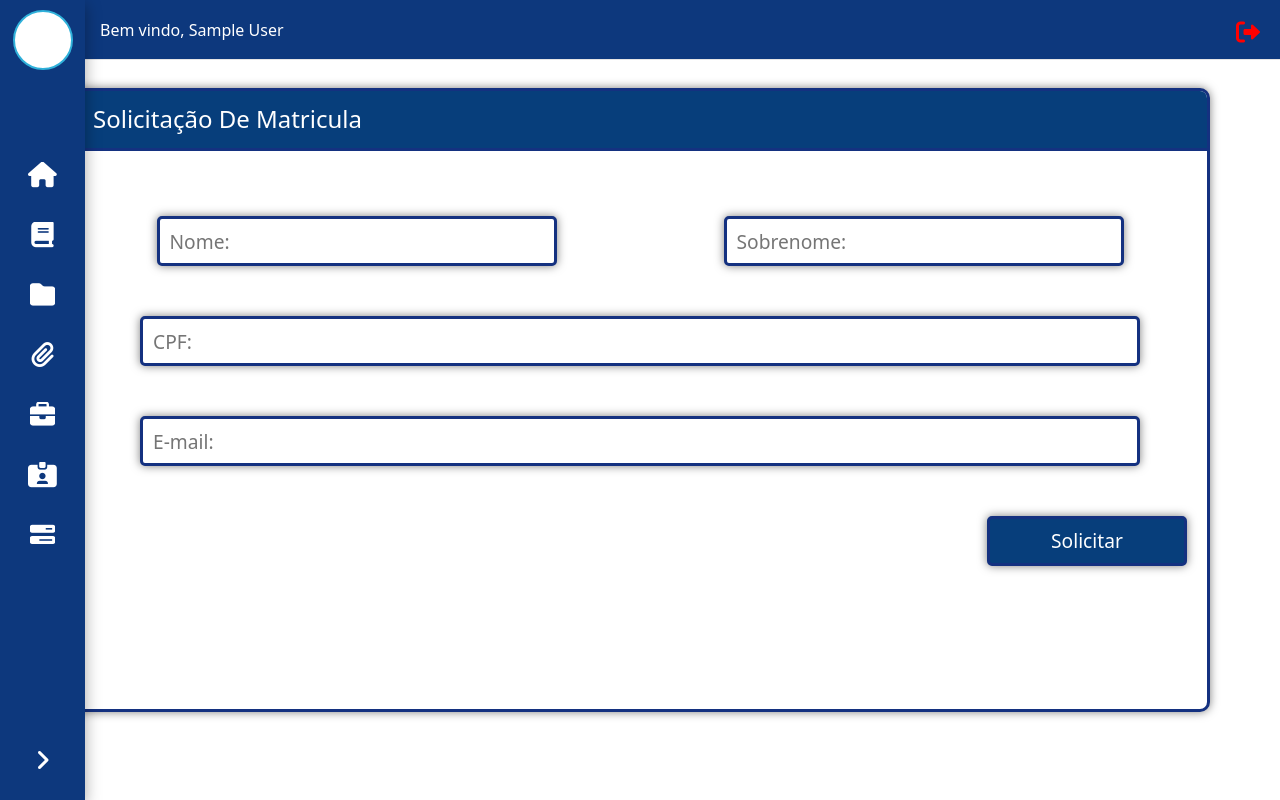
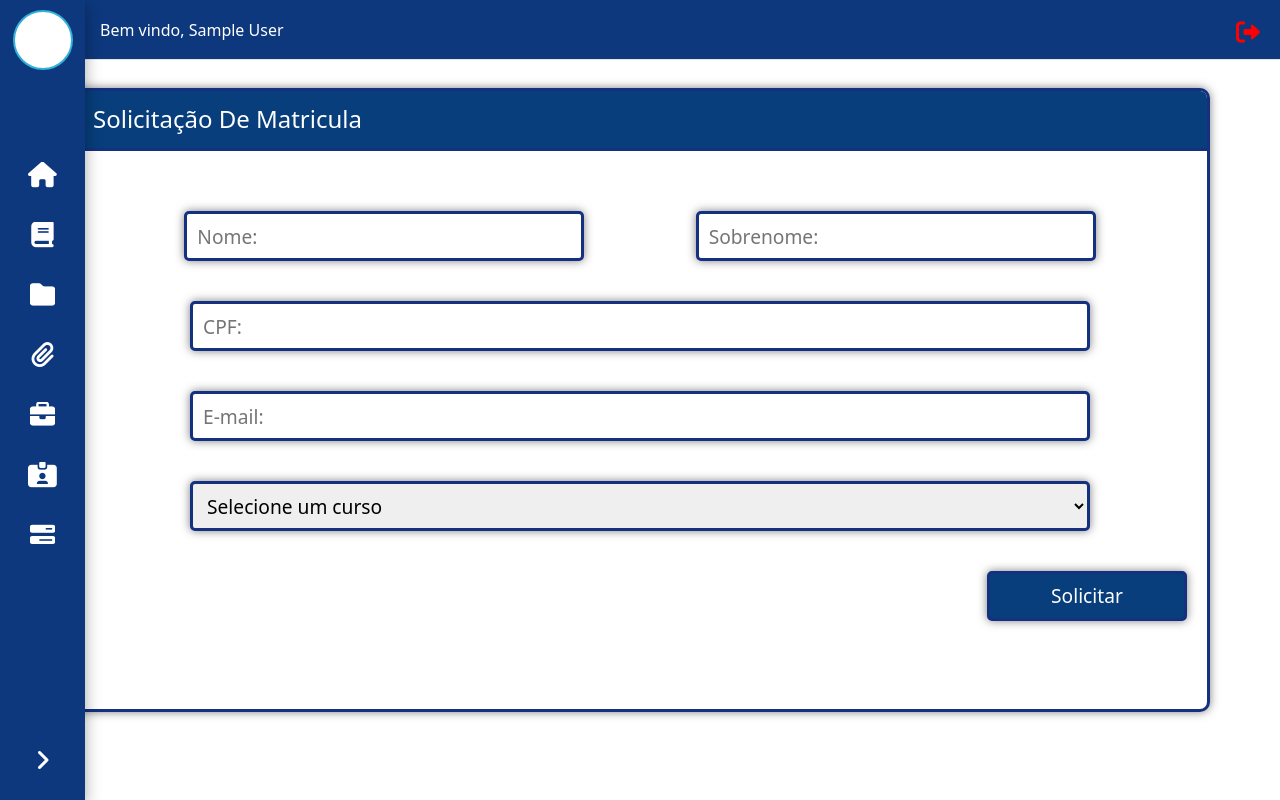
Before and after one commit to matheusbat28/TCS_eadscientia, a Django app: page /solicitacaomMatricula/ in a window 1280 px wide. Run offline with Django 4.2, Linux system fonts and the light colour scheme; the visitor is signed in with stand-in values (Sample User, id 1); data that the repository does not hold is empty.

Commit message:
add curso a solicitação de matricula

```diff
--- a/home/forms.py
+++ b/home/forms.py
@@ -1,5 +1,5 @@
 from django import forms
-from .models import Solicitacao
+from .models import Solicitacao, Curso
 from validate_cpf import validate_cpf
 
 class FormSolicitacaoMatricula(forms.Form):
@@ -7,6 +7,7 @@ class FormSolicitacaoMatricula(forms.Form):
     sobrenome = forms.CharField(max_length=100, widget=forms.TextInput(attrs={'placeholder': 'Sobrenome:'}))
     cpf = forms.CharField(max_length=14, widget=forms.TextInput(attrs={'placeholder': 'CPF:', 'id': 'cpf-input'}))
     email = forms.EmailField(widget=forms.TextInput(attrs={'placeholder': 'E-mail:'}))
+    curso = forms.ModelChoiceField(queryset=Curso.objects.all(), empty_label='Selecione um curso')
 
     def clean_nome(self):
         nome = self.cleaned_data['nome'].strip().lower()
@@ -30,6 +31,7 @@ class FormSolicitacaoMatricula(forms.Form):
             raise forms.ValidationError('E-mail já cadastrado!')
         return email
 
+
     def save(self, usuario):
         try:
             soli = Solicitacao.objects.create(
@@ -37,6 +39,7 @@ class FormSolicitacaoMatricula(forms.Form):
                 sobrenome=self.cleaned_data['sobrenome'],
                 cpf=self.cleaned_data['cpf'],
                 email=self.cleaned_data['email'],
+                curso=self.cleaned_data['curso'],
                 usuario=usuario
             )
         except:
--- a/home/templates/socilitarMatricula/index.html
+++ b/home/templates/socilitarMatricula/index.html
@@ -27,6 +27,9 @@
     <div id="email" class="campo-input">
        {{formFormSolicitacaoMatricula.email}}
     </div>
+    <div id="email" class="campo-input">
+       {{formFormSolicitacaoMatricula.curso}}
+    </div>
     <div id="btn" class="campo-input">
         <button type="submit">Solicitar</button>
     </div>
--- a/home/views.py
+++ b/home/views.py
@@ -21,9 +21,6 @@ def solicitacaomMatricula(request):
                 messages.success(request, 'Solicitação enviada com sucesso.')
                 return redirect('solicitacaomMatricula')
 
-
-
-
         else:
             json = formFormSolicitacaoMatricula.errors.as_json()
 
@@ -39,6 +36,9 @@ def solicitacaomMatricula(request):
             elif 'email' in json:
                 messages.error(request, formFormSolicitacaoMatricula.errors['email'][0])
                 return redirect('solicitacaomMatricula')
+            elif 'curso' in json:
+                messages.error(request, formFormSolicitacaoMatricula.errors['curso'][0])
+                return redirect('solicitacaomMatricula')
 
     return render(request, 'socilitarMatricula/index.html', {'formFormSolicitacaoMatricula': formFormSolicitacaoMatricula})
 
@@ -51,6 +51,7 @@ def mandar_email(email, solicitacao):
             Nome: {solicitacao.nome.title()} {solicitacao.sobrenome.title()}
             cpf: {solicitacao.cpf}
             Email: {solicitacao.email}
+            Curso: {solicitacao.curso.nome.title()}
             Quem solicitou: {solicitacao.usuario.get_full_name().title()} ({solicitacao.usuario.matricula})
 
                                    ''', settings.EMAIL_HOST_USER, [email])
--- a/templates/static/css/socilitarMatricula/style.css
+++ b/templates/static/css/socilitarMatricula/style.css
@@ -1,7 +1,7 @@
 :root {
-    --height--cad: 50%;
-    --width--input--mine: 400px;
-    --width--input--max: 1000px;
+    --height--cad: 55%;
+    --width--input--mine: 350px;
+    --width--input--max: 900px;
 }
 
 body {
@@ -42,18 +42,19 @@ body {
 
 .campo-input {
     width: 100%;
-    height: 100px;
+    height: 90px;
 
 }
 
 #nome-completo {
     display: flex;
-    justify-content: space-around;
+    justify-content: space-evenly;
     align-items: center;
     margin-top: 40px;
 }
 
-form div input {
+form div input,
+form div select {
     width: var(--width--input--mine);
     height: 50px;
     border: 3px solid var(--cor--fundo--6);
@@ -61,6 +62,10 @@ form div input {
     padding-left: 10px;
     font-size: 1.2rem;
     box-shadow: 0 0 10px rgba(0, 0, 0, 0.5);
+}
+
+form div select {
+    width: var(--width--input--max);
 }
 
 #email {
@@ -103,6 +108,12 @@ form #cpf input {
 #mensagem {
     top: 64px;
     right: 5px;
+}
+
+@media screen and (max-width: 1400px) {
+    :root {
+        --width--input--mine: 400px;
+    }
 }
 
 @media screen and (max-width: 1100px) {
```
Also changed, not shown: home/admin.py (+10 -3 lines), home/models.py (+10 -0 lines), home/migrations/0001_initial.py, home/migrations/0002_remove_solicitacao_curso.py, home/migrations/0002_solicitacao_cpf_solicitacao_data_solicitacao.py (deleted), home/migrations/0003_solicitacao_curso.py (added), home/migrations/0004_alter_solicitacao_cpf.py (deleted), home/migrations/0005_alter_solicitacao_cpf.py (deleted), home/migrations/0006_solicitacao_criado.py (deleted).
